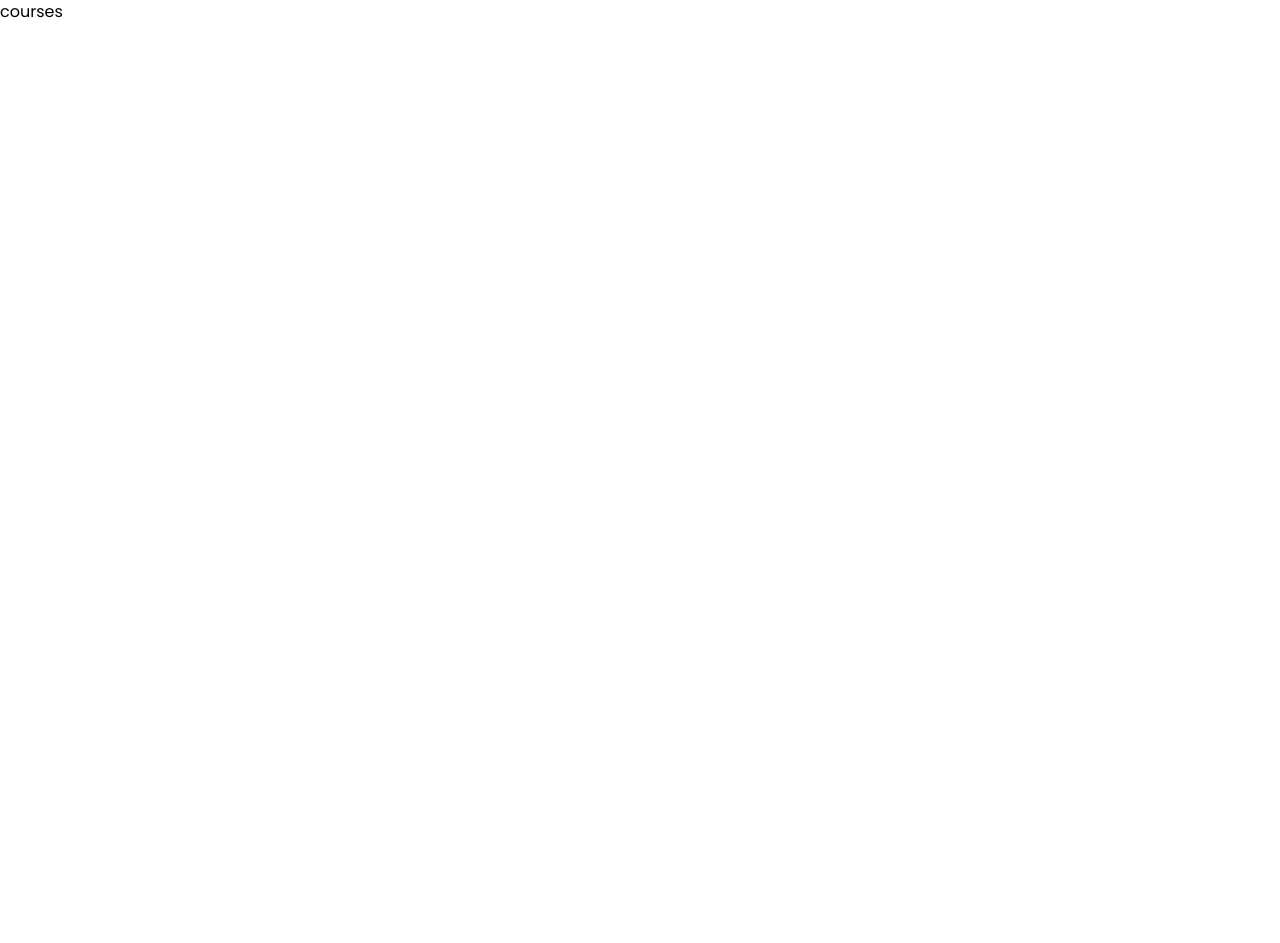
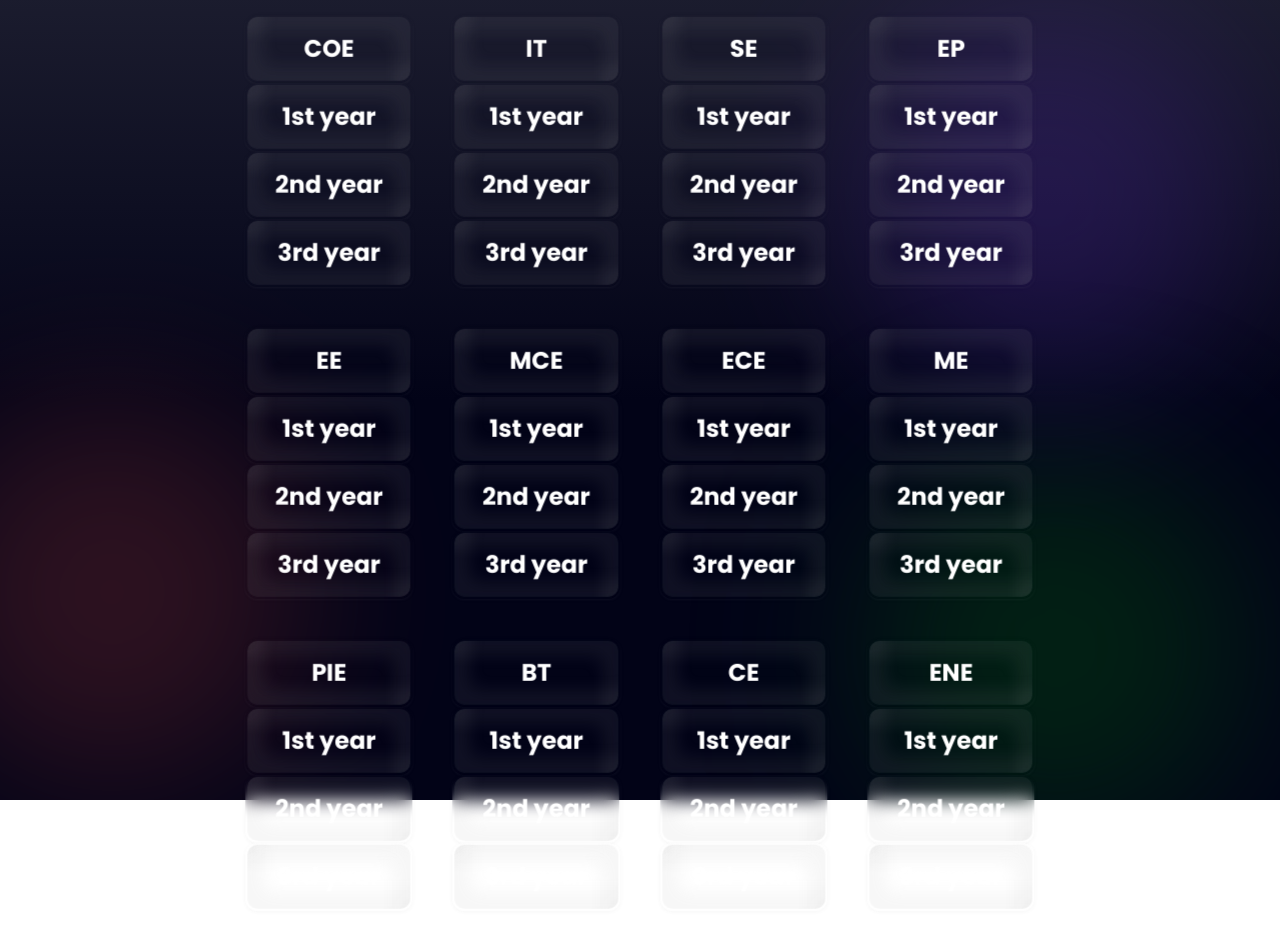
Before and after one commit to UltigendLemate/Fresources, a Next.js app: page /courses in a window 1280 px wide. Before the commit the page ends 800 px from the top, so only its background shows below. Built offline with nearby package versions, Linux system fonts and the light colour scheme.

Commit message:
course page unfixed

```diff
--- a/dataset.ts
+++ b/dataset.ts
@@ -17,3 +17,25 @@ export const subjectsArray = [
   'subject-5',
   'subject-6',
 ]
+
+
+export const branch = [
+  'COE',
+  'IT',
+  'SE',
+  'EP',
+  'EE',
+  'MCE',
+  'ECE',
+  'ME',
+  'PIE',
+  'BT',
+  'CE',
+  'ENE'
+]
+
+export const year = [
+  '1st year',
+  '2nd year',
+  '3rd year'
+]
--- /dev/null
+++ b/pages/courses.tsx
@@ -0,0 +1,62 @@
+import Button from '../components/utility/Button'
+import type { AppProps } from 'next/app'
+import type { NextPage } from 'next'
+import GlassSearch from '../components/utility/GlassSearch'
+import { branch } from '../dataset'
+import { year} from '../dataset'
+import Link from 'next/link'
+import React from 'react'
+import "../styles/globals.css";
+const courses: NextPage = () => {
+    const branchButtons = branch.map((course) => {
+        return <>
+        <div>
+        <Button.Glass value={course} key={course} className="" />
+
+        <div>
+            <Link href="#"><button className='w-full px-8 py-4 md:py-4 md:px-6 rounded-xl font-bold text-2xl
+            glass shadow-[rgba(255,255,255,0.50)] duration-300 transition border-2 border-transparent
+            hover:border-[#f5a607]'>1st year </button></Link>
+            <Link href="#"><button className='w-full px-8 py-4 md:py-4 md:px-6 rounded-xl font-bold text-2xl
+            glass shadow-[rgba(255,255,255,0.50)] duration-300 transition border-2 border-transparent
+            hover:border-[#f5a607]'>2nd year</button></Link>
+            <Link href="#"><button className='w-full px-8 py-4 md:py-4 md:px-6 rounded-xl font-bold text-2xl
+            glass shadow-[rgba(255,255,255,0.50)] duration-300 transition border-2 border-transparent
+            hover:border-[#f5a607]'>3rd year  </button ></Link>
+        </div>
+        </div>
+        </>
+  })
+
+  return (
+    <div className=' w-screen h-screen pt-8 flex flex-col gap-16 items-center overflow-x-hidden'>
+
+    {/* <div className='w-full md:w-2/3 px-8'>
+        <GlassSearch />
+      </div> */}
+      <div className='w-full lg:w-2/3 flex flex-col items-center gap-10 sm:gap-16 absolute top-1/2 left-1/2 -translate-x-1/2 -translate-y-1/2'>
+        <div className='text-5xl md:text-8xl font-bold'>
+          <h1 className='text-white fresources'>DTU</h1>
+
+        </div>
+
+        <div>
+        <div className='w-3/4 md:w-full md:p-8 grid sm:grid-cols-2 md:grid-cols-4 gap-4 md:gap-10 text-center text-white'>
+
+          {branchButtons}
+
+        </div>
+
+      </div>
+      </div>
+      <div className='absolute top-0 h-screen w-screen overflow-hidden bg-gradient-to-b  glass-gradient -z-10'>
+        <div className='ball bg-primary-red -left-20 bottom-4 opacity-30' />
+        <div className='ball bg-primary-green right-8 -bottom-10 opacity-60' />
+        <div className='ball bg-primary-violet right-10 top-0 opacity-30' />
+      </div>
+
+      </div>
+  )
+}
+
+export default courses
```
Also changed, not shown: pages/_app.tsx (line endings or trailing spaces).
